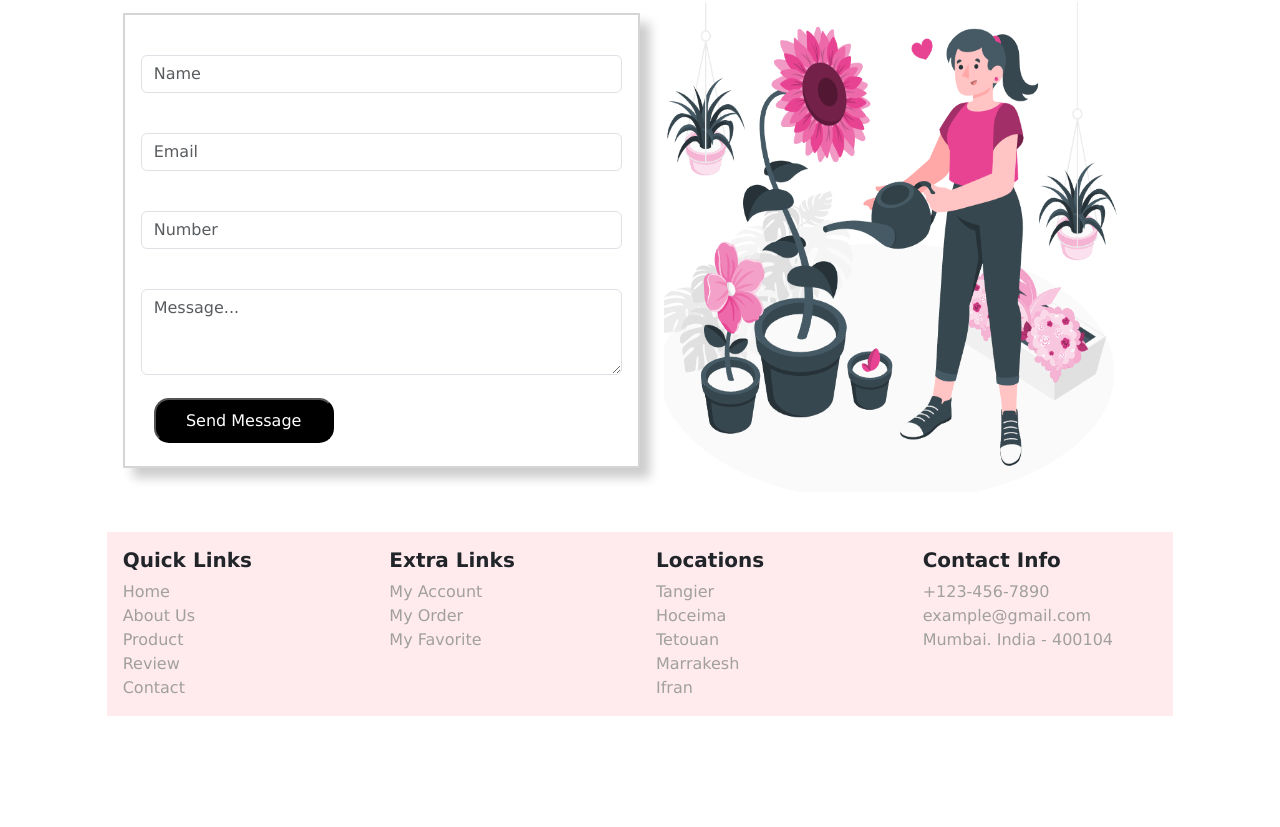
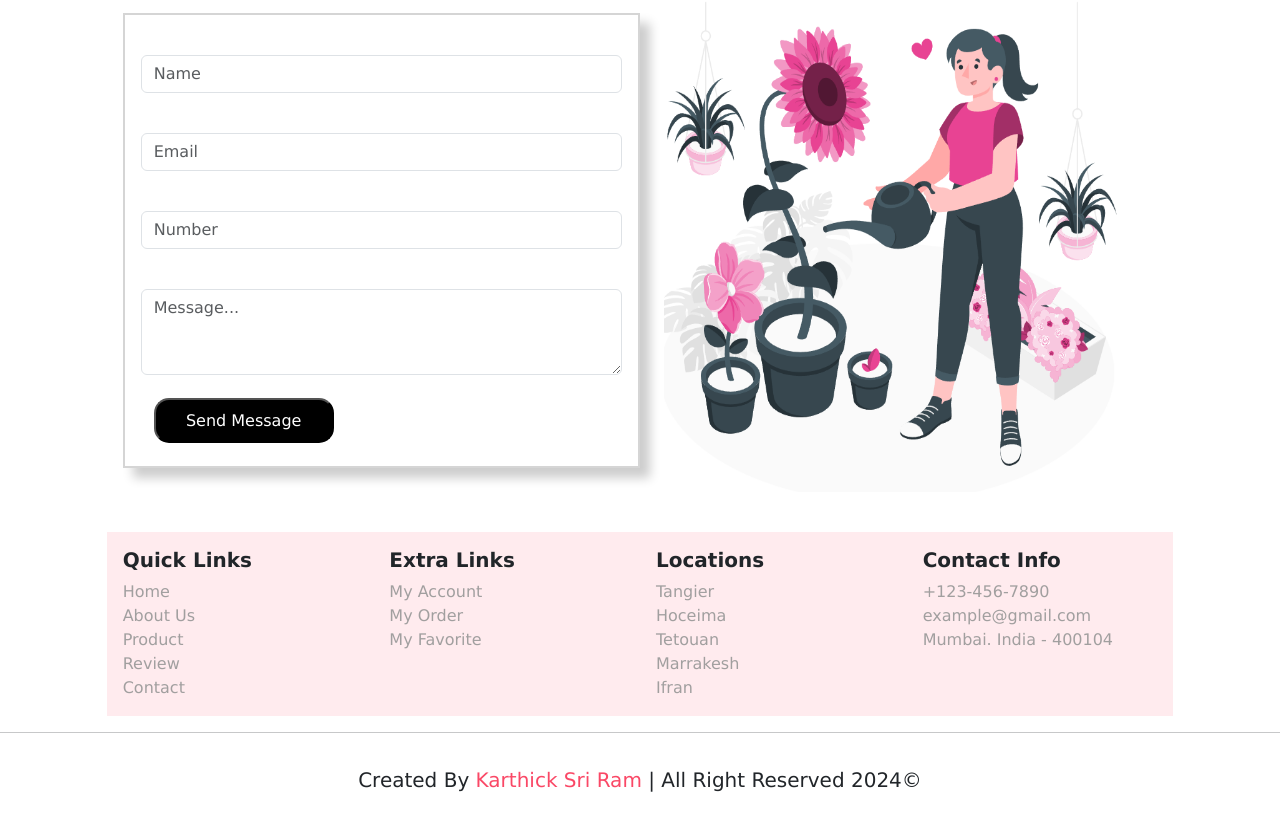
Before and after one commit to karthicksriram-hub/flower-website, a plain HTML site: page index.html in a window 1280 px wide. Shown: the part 3968-4795 px from the top of the page. Before the commit the page ends 4684 px from the top, so only its background shows below. Drawn offline with nearby package versions, Linux system fonts and the light colour scheme.

Commit message:
Updated Website

```diff
--- a/index.html
+++ b/index.html
@@ -399,9 +399,13 @@
             <a class="footerlinks" href="">example@gmail.com</a>
             <a class="footerlinks" href="">Mumbai. India - 400104</a>
            </div>
+
         </div>
        </div>
-
+       <hr>
+      <div class="creation d-flex justify-content-center p-3">
+            <p style="font-size:20px;">Created By <span style="color:rgb(250, 72, 102); ">Karthick Sri Ram</span> | All Right Reserved 2024©</p>
+      </div>
     <script src="https://cdn.jsdelivr.net/npm/bootstrap@5.3.3/dist/js/bootstrap.bundle.min.js" integrity="sha384-YvpcrYf0tY3lHB60NNkmXc5s9fDVZLESaAA55NDzOxhy9GkcIdslK1eN7N6jIeHz" crossorigin="anonymous"></script>
 </body>
 </html>
```
